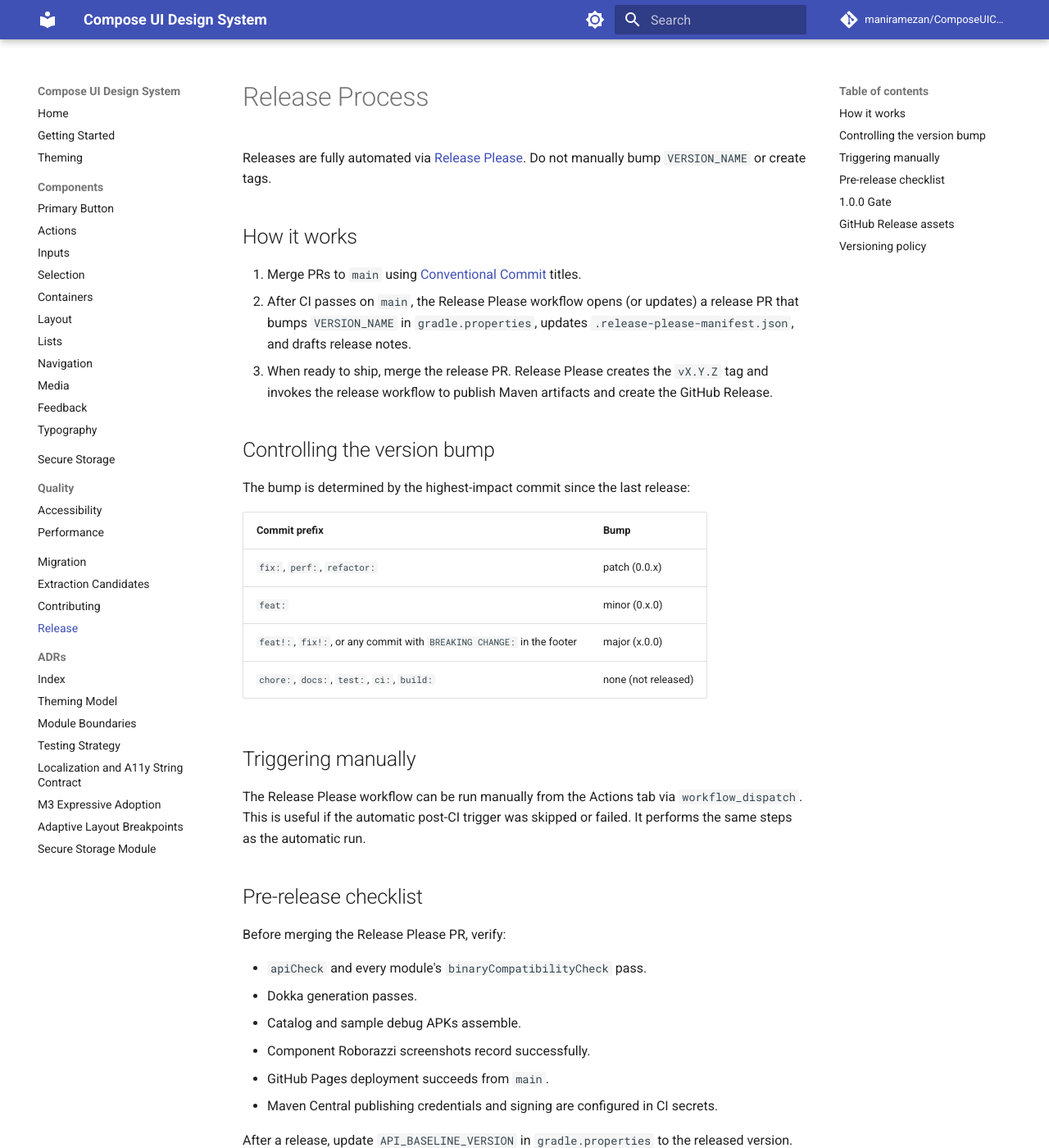
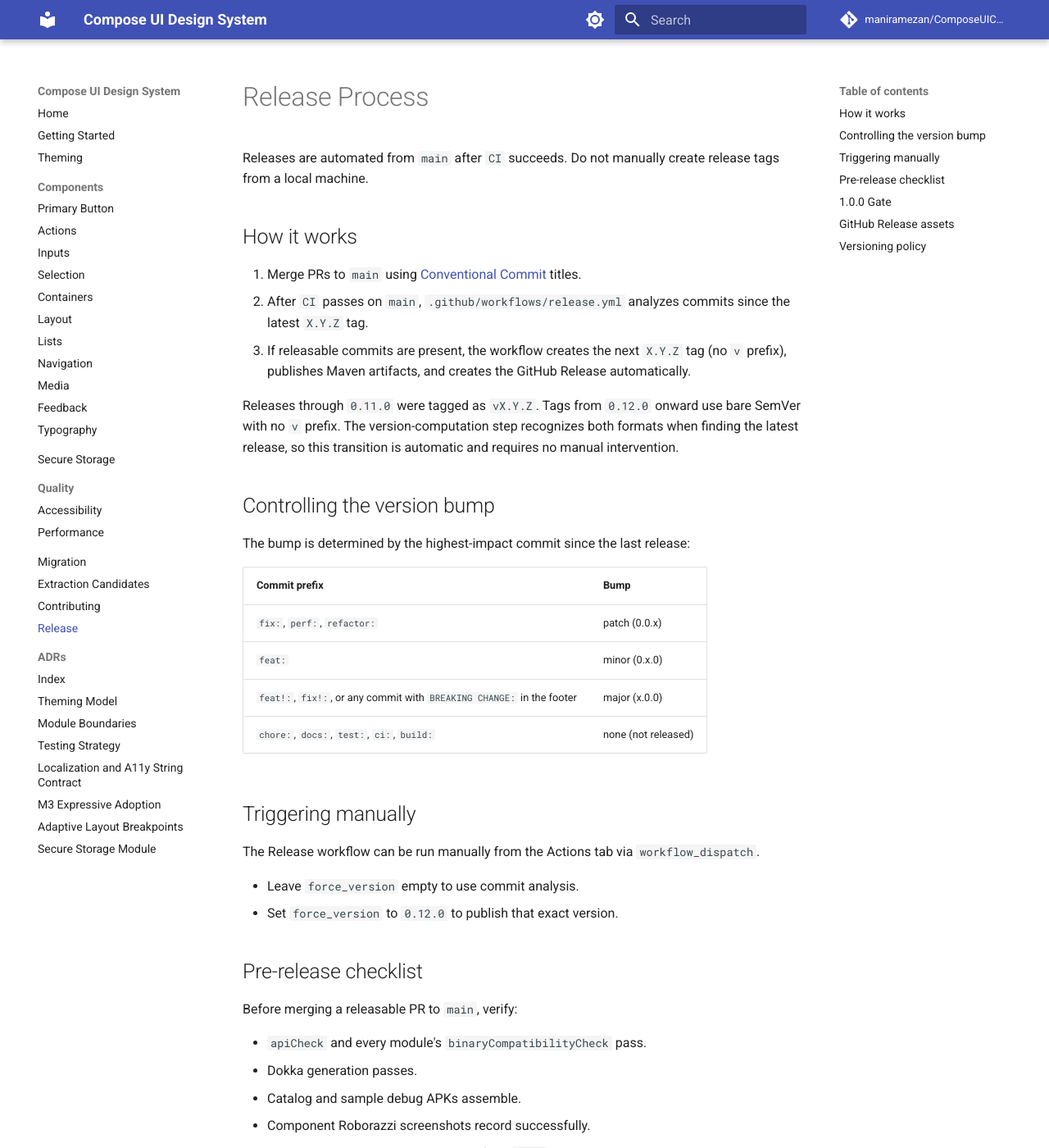
Before and after one commit to maniramezan/ComposeUIComponents, an MkDocs documentation site: the page built from docs/release.md, in a window 1280 px wide and 1400 px high. Shown: the whole window at 82% size. Built offline with MkDocs 1.6.1 and Material for MkDocs 9.7.7, drawn with Linux system fonts in a browser that asks for light colours; comment, search, counter and statistics services are not loaded; some of the changed text lies outside the part shown.

Commit message:
ci: replace Release Please with post-CI tag automation, no v prefix (#65)
Release Please is removed in favor of a self-contained release.yml that
triggers after the CI workflow succeeds on main, computes the next
version from Conventional Commit subjects since the latest release tag,
and creates the tag/release/publish steps itself (with a workflow_dispatch
force_version override).

New tags are bare SemVer (no v prefix), per the project's tagging
convention. Releases through 0.11.0 remain tagged vX.Y.Z; the version-
computation step recognizes both formats when finding the latest release
so the transition is automatic.

Updates AGENTS.md, docs/contributing.md, and docs/release.md to describe
the new workflow and tag format. Removes release-please.yml,
release-please-config.json, and .release-please-manifest.json.

Verified:
- actionlint on the modified workflow (no errors, only pre-existing
  shellcheck style notes)
- mkdocs build --strict passes
- version-computation logic manually tested against a scratch repo with
  legacy v-prefixed tags plus a new bare tag to confirm the mixed-format
  transition resolves the correct latest release and commit range

```diff
--- a/docs/release.md
+++ b/docs/release.md
@@ -1,12 +1,17 @@
 # Release Process
 
-Releases are fully automated via [Release Please](https://github.com/googleapis/release-please). Do not manually bump `VERSION_NAME` or create tags.
+Releases are automated from `main` after `CI` succeeds. Do not manually create release tags from a local machine.
 
 ## How it works
 
 1. Merge PRs to `main` using [Conventional Commit](https://www.conventionalcommits.org/) titles.
-2. After CI passes on `main`, the Release Please workflow opens (or updates) a release PR that bumps `VERSION_NAME` in `gradle.properties`, updates `.release-please-manifest.json`, and drafts release notes.
-3. When ready to ship, merge the release PR. Release Please creates the `vX.Y.Z` tag and invokes the release workflow to publish Maven artifacts and create the GitHub Release.
+2. After `CI` passes on `main`, `.github/workflows/release.yml` analyzes commits since the latest `X.Y.Z` tag.
+3. If releasable commits are present, the workflow creates the next `X.Y.Z` tag (no `v` prefix), publishes Maven artifacts, and creates the GitHub Release automatically.
+
+Releases through `0.11.0` were tagged as `vX.Y.Z`. Tags from `0.12.0` onward use bare
+SemVer with no `v` prefix. The version-computation step recognizes both formats when
+finding the latest release, so this transition is automatic and requires no manual
+intervention.
 
 ## Controlling the version bump
 
@@ -21,11 +26,14 @@ The bump is determined by the highest-impact commit since the last release:
 
 ## Triggering manually
 
-The Release Please workflow can be run manually from the Actions tab via `workflow_dispatch`. This is useful if the automatic post-CI trigger was skipped or failed. It performs the same steps as the automatic run.
+The Release workflow can be run manually from the Actions tab via `workflow_dispatch`.
+
+- Leave `force_version` empty to use commit analysis.
+- Set `force_version` to `0.12.0` to publish that exact version.
 
 ## Pre-release checklist
 
-Before merging the Release Please PR, verify:
+Before merging a releasable PR to `main`, verify:
 
 - `apiCheck` and every module's `binaryCompatibilityCheck` pass.
 - Dokka generation passes.
@@ -34,8 +42,7 @@ Before merging the Release Please PR, verify:
 - GitHub Pages deployment succeeds from `main`.
 - Maven Central publishing credentials and signing are configured in CI secrets.
 
-After a release, update `API_BASELINE_VERSION` in `gradle.properties` to the released
-version. The next release compares each published Android AAR against that baseline.
+After a release, bump `VERSION_NAME` and `API_BASELINE_VERSION` in `gradle.properties` on `main` to the released version so checked-in metadata stays aligned with the published artifacts and next binary compatibility baseline.
 
 ## 1.0.0 Gate
 
```
Also changed, not shown: AGENTS.md (+4 -4 lines), docs/contributing.md (+4 -4 lines), release-please-config.json (deleted, +0 -13 lines), .release-please-manifest.json (deleted), 2 other files.
